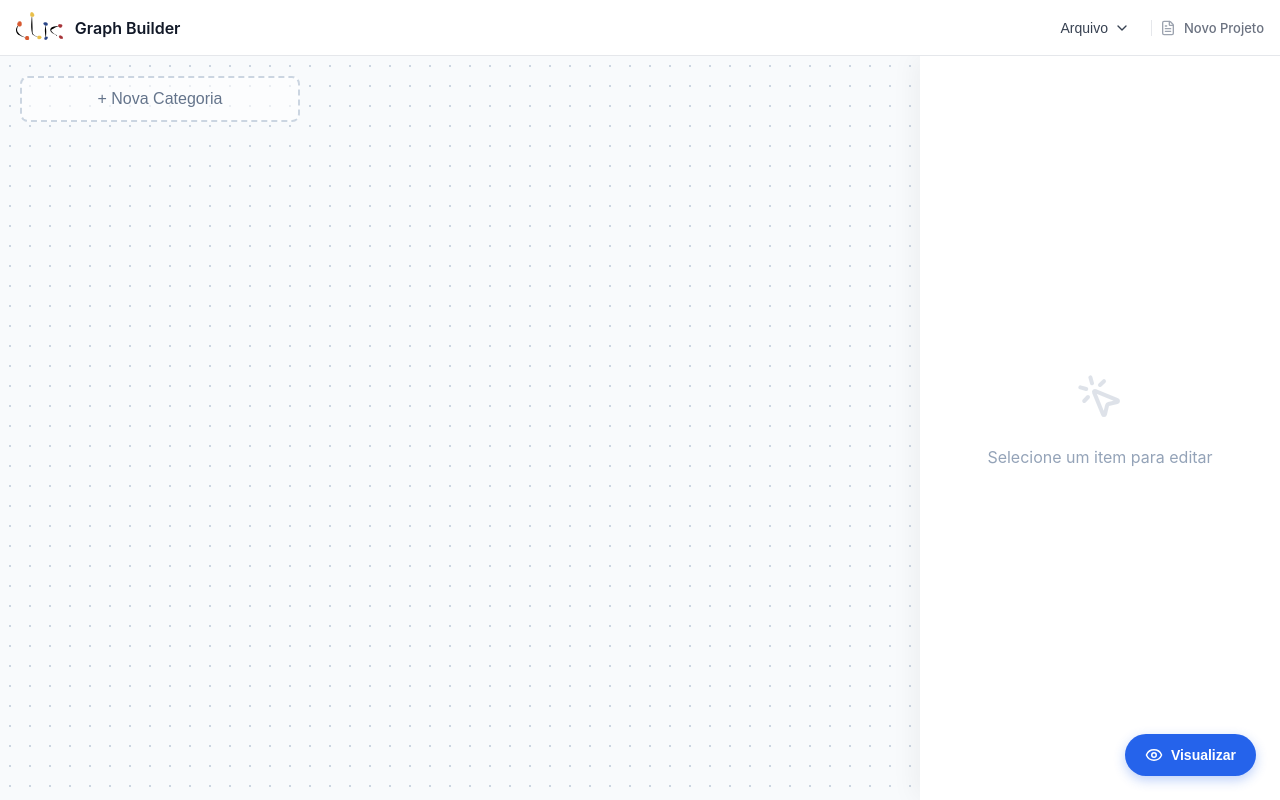
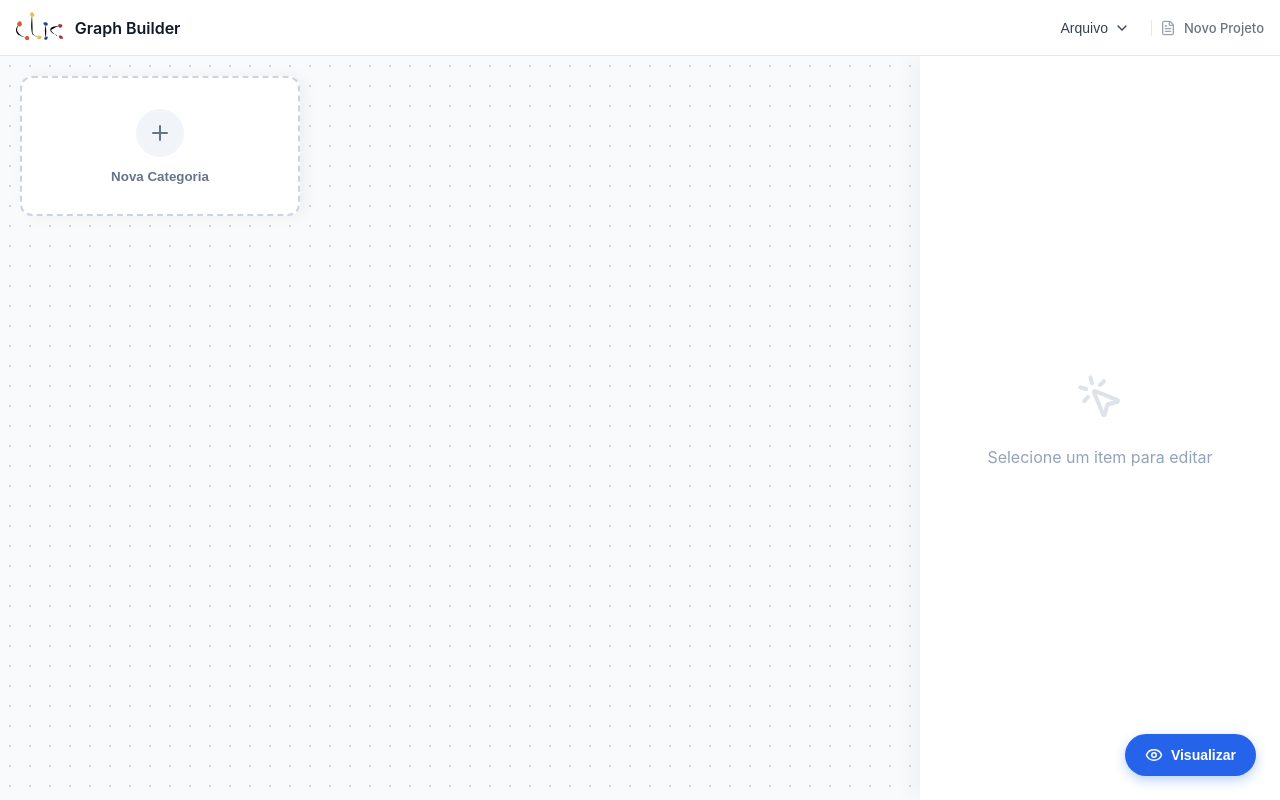
Before and after one commit to clictltl/graph-builder, a Vue app: page / in a window 1280 px wide. Built offline with nearby package versions, Linux system fonts and the light colour scheme.

Commit message:
feat: sticky add button & category reordering
- Move 'New Category' button to the start of BoardView
- Apply CSS sticky positioning to keep button visible on scroll
- Update store to prepend new categories (unshift)
- Implement auto-reindexing of category 'order' on add/delete

```diff
--- a/src/editor/components/panels/PropertiesPanel.vue
+++ b/src/editor/components/panels/PropertiesPanel.vue
@@ -368,5 +368,7 @@ small, .hint {
   white-space: nowrap;
   overflow: hidden;
   text-overflow: ellipsis;
+  text-transform: none;
+  letter-spacing: normal;
 }
 </style>
--- a/src/editor/views/BoardView.vue
+++ b/src/editor/views/BoardView.vue
@@ -4,6 +4,7 @@ import { useProjectStore } from '@/shared/stores/projectStore';
 import CategoryColumn from '@/editor/components/board/CategoryColumn.vue';
 import PropertiesPanel from '@/editor/components/panels/PropertiesPanel.vue';
 import CategoryEditModal from '@/editor/components/modals/CategoryEditModal.vue';
+import { Plus } from 'lucide-vue-next';
 
 const store = useProjectStore();
 const showCreateModal = ref(false);
@@ -15,27 +16,27 @@ const showCreateModal = ref(false);
 
     <div class="board-container">
       <div class="board-canvas">
+        <div class="add-column-placeholder sticky-column">
+          <button @click="showCreateModal = true" class="btn-create-col">
+            <div class="icon-circle">
+              <Plus class="icon-lg" />
+            </div>
+            <span>Nova Categoria</span>
+          </button>
+        </div>
+
         <CategoryColumn
           v-for="cat in store.project.categories"
           :key="cat.id"
           :category="cat"
         />
-
-        <!-- Botão agora abre o Modal -->
-        <div class="add-column-placeholder">
-          <button @click="showCreateModal = true">
-            + Nova Categoria
-          </button>
-        </div>
       </div>
     </div>
 
-     <!-- Área Direita: Painel de Propriedades (Fixo) -->
     <div class="panel-container">
       <PropertiesPanel />
     </div>
 
-    <!-- Modal de Criação (Sem passar categoria = Modo Criação) -->
     <CategoryEditModal
       v-if="showCreateModal"
       @close="showCreateModal = false"
@@ -58,6 +59,7 @@ const showCreateModal = ref(false);
   background-image: radial-gradient(#cbd5e1 1px, transparent 1px);
   background-size: 20px 20px;
   padding: 20px;
+  scroll-behavior: smooth;
 }
 
 .board-canvas {
@@ -80,24 +82,59 @@ const showCreateModal = ref(false);
 
 .add-column-placeholder {
   min-width: 280px;
+  height: 100%;
 }
 
-.add-column-placeholder button {
-  width: 100%;
-  padding: 12px;
-  background: rgba(255,255,255,0.6);
-  border: 2px dashed #cbd5e1;
-  border-radius: 8px;
-  cursor: pointer;
-  font-size: 1rem;
-  color: #64748b;
-  transition: all 0.2s;
+.sticky-column {
+  position: sticky;
+  left: 0;
+  z-index: 10;
 }
 
-.add-column-placeholder button:hover {
-  background: white;
-  border-color: #94a3b8;
-  color: #334155;
-  box-shadow: 0 4px 6px -1px rgba(0,0,0,0.1);
+.btn-create-col {
+  width: 100%;
+  height: 140px;
+  background: rgba(255, 255, 255, 0.9);
+  backdrop-filter: blur(4px);
+  border: 2px dashed #cbd5e1;
+  border-radius: 12px;
+  cursor: pointer;
+  display: flex;
+  flex-direction: column;
+  align-items: center;
+  justify-content: center;
+  gap: 12px;
+  color: #64748b;
+  font-weight: 600;
+  transition: all 0.2s;
+  box-shadow: 5px 0 15px rgba(0,0,0,0.05);
+}
+
+.btn-create-col:hover {
+  background: #fff;
+  border-color: #3b82f6;
+  color: #3b82f6;
+  transform: translateY(-2px);
+  box-shadow: 5px 4px 20px rgba(59, 130, 246, 0.15);
+}
+
+.icon-circle {
+  width: 48px;
+  height: 48px;
+  background: #f1f5f9;
+  border-radius: 50%;
+  display: flex;
+  align-items: center;
+  justify-content: center;
+  transition: background 0.2s;
+}
+
+.btn-create-col:hover .icon-circle {
+  background: #dbeafe;
+}
+
+.icon-lg {
+  width: 24px;
+  height: 24px;
 }
 </style>
--- a/src/shared/stores/projectStore.ts
+++ b/src/shared/stores/projectStore.ts
@@ -72,9 +72,13 @@ export const useProjectStore = defineStore('project', {
         id: uuidv4(),
         name,
         color: finalColor,
-        order: this.project.categories.length,
+        order: 0,
       };
-      this.project.categories.push(newCategory);
+      this.project.categories.unshift(newCategory);
+      this.project.categories.forEach((cat, index) => {
+        cat.order = index;
+      });
+      this.project.meta.updatedAt = now();
     },
 
     updateCategory(id: string, name: string, color?: string) {
@@ -94,6 +98,9 @@ export const useProjectStore = defineStore('project', {
       this.project.edges = this.project.edges.filter(e =>
         !nodeIds.includes(e.source) && !nodeIds.includes(e.target)
       );
+      this.project.categories.forEach((cat, index) => {
+        cat.order = index;
+      });
       this.project.meta.updatedAt = now();
     },
 
```
